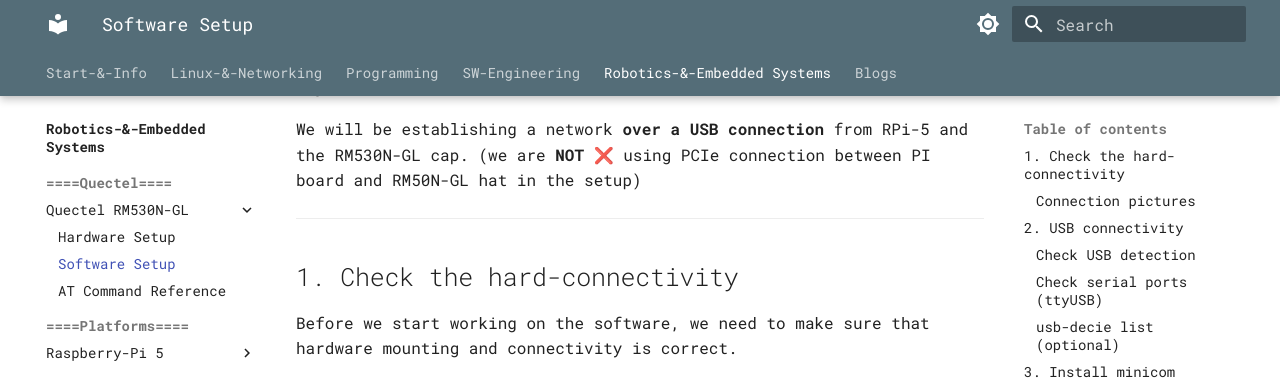
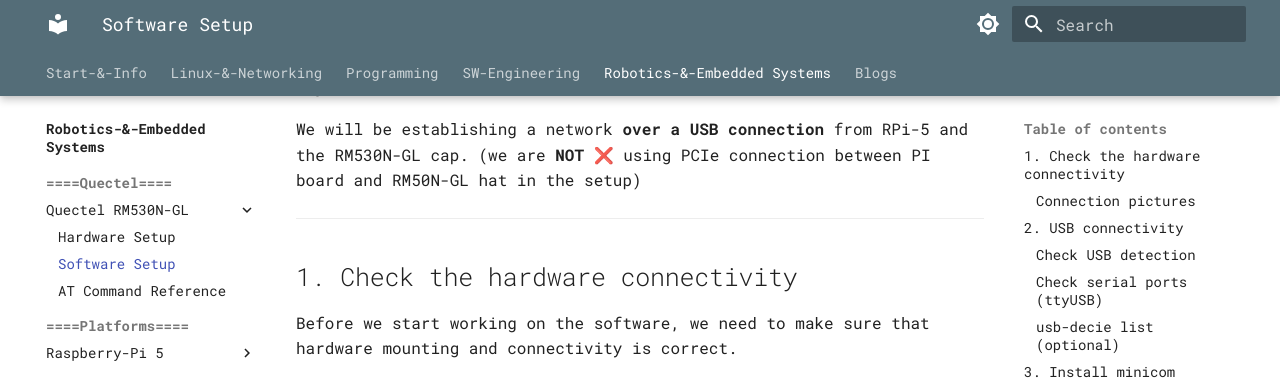
Before and after one commit to alohamujeeb/alohamujeeb.github.io, an MkDocs documentation site: the page built from docs/embsys-drobot/Quectel-RM530N-GL/sw-setup-pi5.md, in a window 1280 px wide and 900 px high, scrolled down 387 px. Shown: the top 381 px of the window. Built offline with MkDocs 1.6.1 and Material for MkDocs 9.7.7, drawn with Linux system fonts in a browser that asks for light colours.

Commit message:
minor changes

```diff
--- a/docs/embsys-drobot/Quectel-RM530N-GL/sw-setup-pi5.md
+++ b/docs/embsys-drobot/Quectel-RM530N-GL/sw-setup-pi5.md
@@ -15,7 +15,7 @@
 (we are **NOT** ❌ using PCIe connection between PI board and RM50N-GL hat in the setup)
 
 ---
-## 1. Check the hard-connectivity
+## 1. Check the hardware connectivity
 Before we start working on the software, we need to make sure that hardware mounting and connectivity is correct.
 
 - USB cable is connected
```
